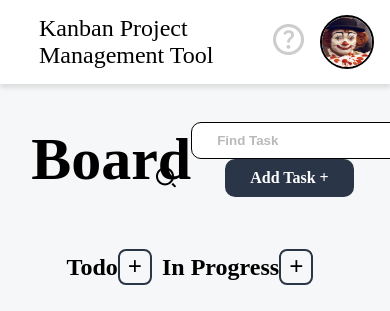
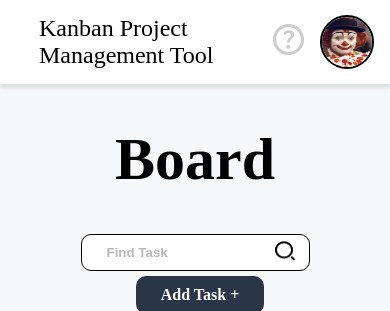
Before and after one commit to CMarscheider/Join, a plain HTML site: page board.html in a window 390 px wide. Shown: the top 311 px of the page. Drawn offline with Linux system fonts and the light colour scheme; no server answers.

Commit message:
added further mediaquerys

```diff
--- a/board.html
+++ b/board.html
@@ -39,9 +39,10 @@
 
       <div class="board">
         <h1>Board</h1>
-        <div>
-          <input type="text" id="boardSearch" placeholder="Find Task" onkeyup="searchTasks(this.value)" />
+        <div class="searchfield">
+          <div><input type="text" id="boardSearch" placeholder="Find Task" onkeyup="searchTasks(this.value)" />
           <img class="search-icon" src="./assets/img/search-icon.png" />
+        </div>
           <input type="button" id="addTask-btn" onclick="showInputsForm()" value="Add Task +">
         </div>
       </div>
--- a/css/board.css
+++ b/css/board.css
@@ -14,6 +14,11 @@
   font-size: 60px;
 }
 
+.searchfield {
+  display: flex;
+  position: relative;
+}
+
 #boardSearch {
   outline: 0;
   border: 1px solid black;
@@ -24,9 +29,9 @@
 }
 
 .search-icon {
-  position: relative;
-  right: 35px;
-  top: 5px;
+  position: absolute;
+  right: 150px;
+  top: 7px;
 }
 
 #addTask-btn {
@@ -256,20 +261,18 @@ label {
 }
 /* Task  Popup */
 
-
-
-.editButton{
+.editButton {
   border-radius: 8px;
-  background-color: #2A3647;
+  background-color: #2a3647;
   padding: 5px;
   position: absolute;
   bottom: 5px;
   right: 5px;
 }
 
-.saveBtn{
+.saveBtn {
   border-radius: 8px;
-  background-color: #2A3647;
+  background-color: #2a3647;
   padding: 20px;
   position: absolute;
   bottom: 5px;
@@ -282,28 +285,27 @@ label {
   font-size: 20px;
 }
 
-.saveBtn p{
+.saveBtn p {
   margin: 0;
   padding: 0;
 }
 
-.saveBtn img{
+.saveBtn img {
   width: 20px;
   height: 20px;
   padding-left: 10px;
 }
 
-#btnHolder{
+#btnHolder {
   width: 100%;
   height: 50%;
   display: flex;
-/*   justify-content: flex-end;
+  /*   justify-content: flex-end;
   align-items: flex-start; */
-
 }
 
-input{
-  padding:15px;
+input {
+  padding: 15px;
 }
 
 .cancel-right {
--- a/css/mediaquerys.css
+++ b/css/mediaquerys.css
@@ -1,4 +1,19 @@
-@media (max-width: 575.98px) {}
+@media (max-width: 575.98px) {
+    .board{
+        flex-direction: column;
+        align-items: center;
+    }
+
+    .board div {
+        display: flex;
+        flex-direction: column;
+    }
+
+    .board div img {
+        width: 20px;
+        height: 20px;
+    }
+}
 
 @media (max-width: 767.98px) {
     .maincontainer {
@@ -38,6 +53,24 @@
 
 }
 
+@media (max-width:850px){
+    .searchfield {
+        flex-direction: column;
+        align-items: center;
+        gap: 5px
+    }
+
+    .search-icon {
+        right: 15px;
+    }
+
+
+
+
+}
+
+
+
 @media (max-width: 991.98px) {
 
     .all-tasks-contnet {
```
